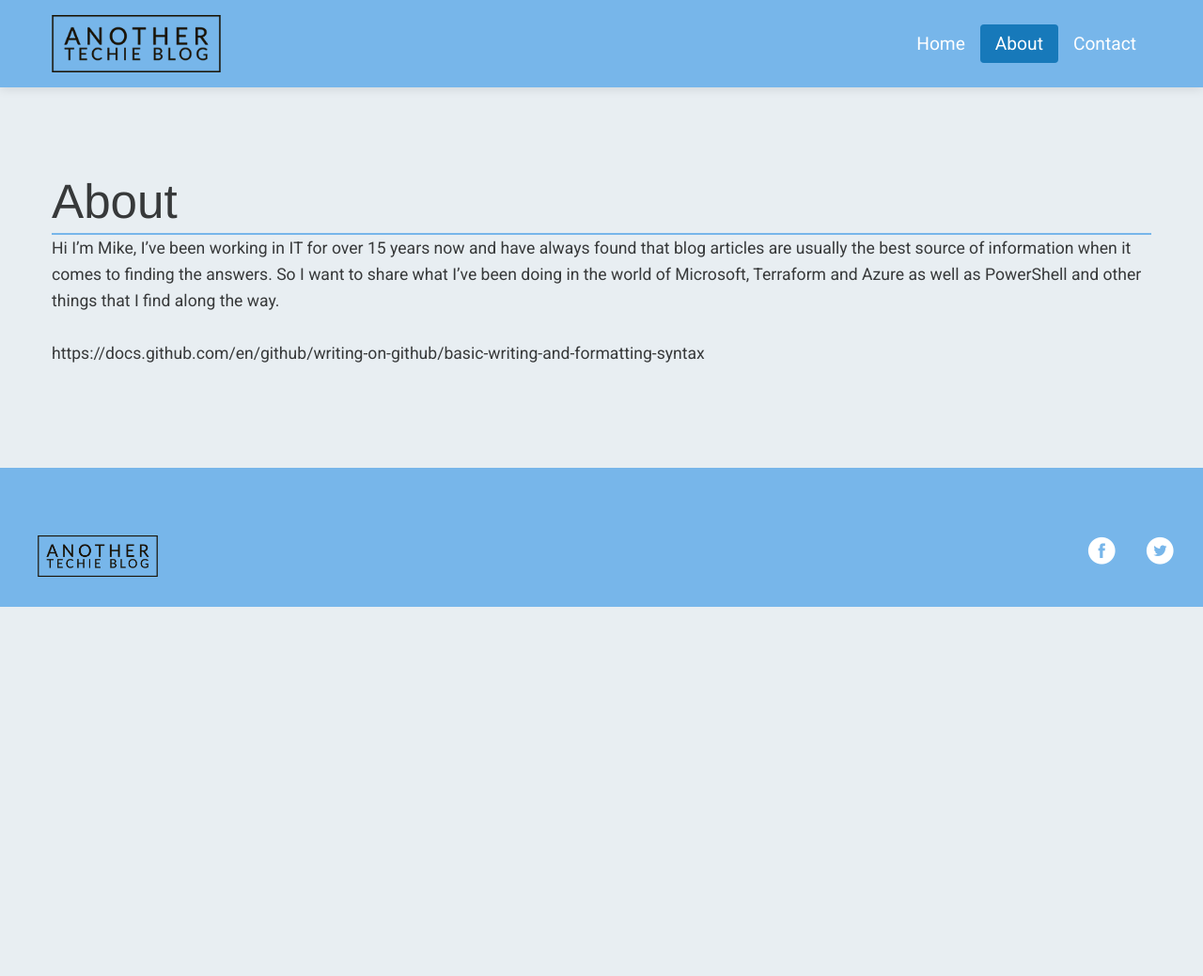
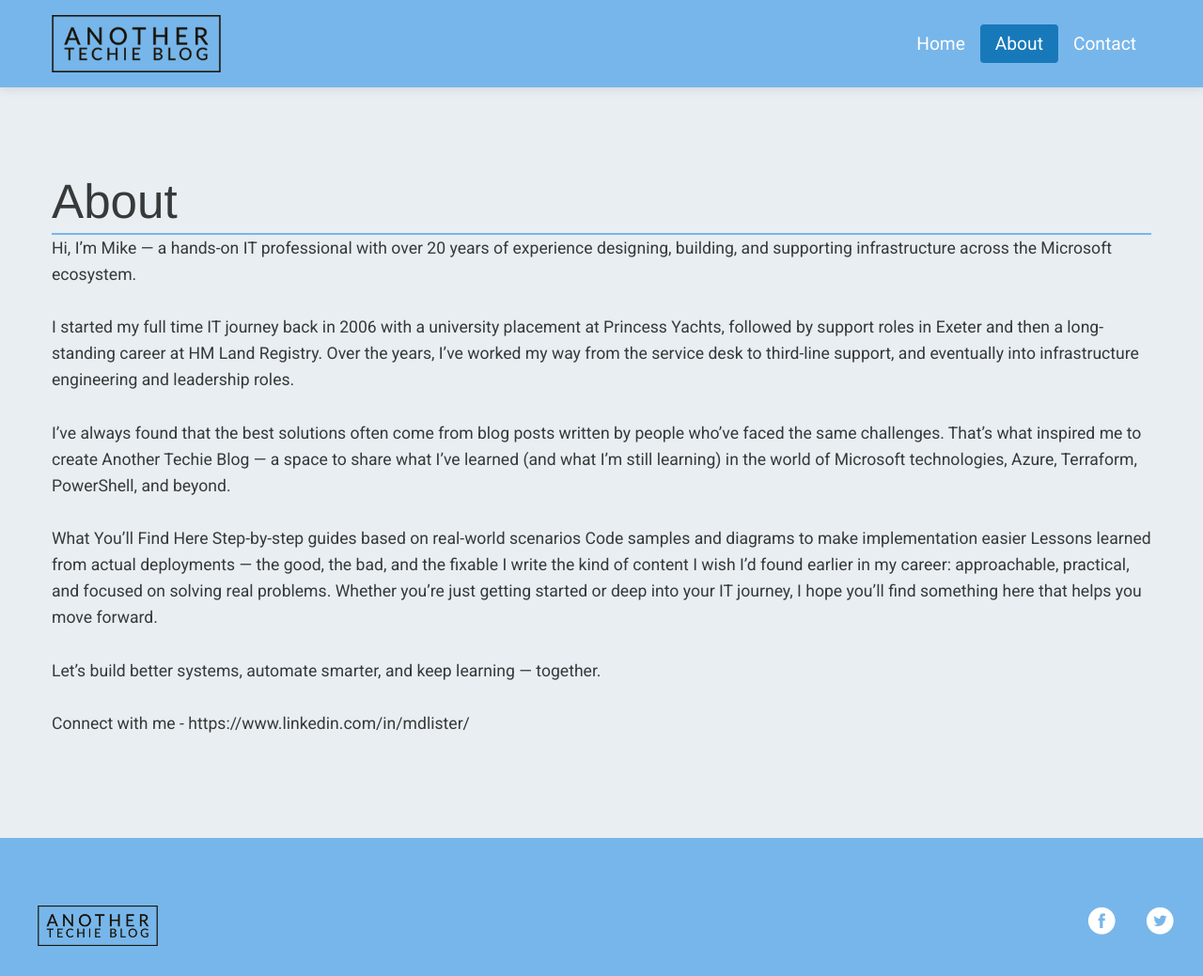
Before and after one commit to mdlister/Another-Techie-Blog, a Jekyll site: the page built from about.md, in a window 1280 px wide. Shown: the whole page at 94% size. Built offline with Jekyll 4.4.1, drawn with Linux system fonts in a browser that asks for light colours; comment, search, counter and statistics services are not loaded; before the commit the page ends 900 px from its top, so only the background shows below that.

Commit message:
updated about me

```diff
--- a/about.md
+++ b/about.md
@@ -6,6 +6,18 @@
 ---
 
 
-Hi I'm Mike, I've been working in IT for over 15 years now and have always found that blog articles are usually the best source of information when it comes to finding the answers. So I want to share what I've been doing in the world of Microsoft, Terraform and Azure as well as PowerShell and other things that I find along the way.
+Hi, I’m Mike — a hands-on IT professional with over 20 years of experience designing, building, and supporting infrastructure across the Microsoft ecosystem.
 
-https://docs.github.com/en/github/writing-on-github/basic-writing-and-formatting-syntax
+I started my full time IT journey back in 2006 with a university placement at Princess Yachts, followed by support roles in Exeter and then a long-standing career at HM Land Registry. Over the years, I’ve worked my way from the service desk to third-line support, and eventually into infrastructure engineering and leadership roles.
+
+I’ve always found that the best solutions often come from blog posts written by people who’ve faced the same challenges. That’s what inspired me to create Another Techie Blog — a space to share what I’ve learned (and what I’m still learning) in the world of Microsoft technologies, Azure, Terraform, PowerShell, and beyond.
+
+What You’ll Find Here
+Step-by-step guides based on real-world scenarios
+Code samples and diagrams to make implementation easier
+Lessons learned from actual deployments — the good, the bad, and the fixable
+I write the kind of content I wish I’d found earlier in my career: approachable, practical, and focused on solving real problems. Whether you're just getting started or deep into your IT journey, I hope you’ll find something here that helps you move forward.
+
+Let’s build better systems, automate smarter, and keep learning — together.
+
+Connect with me - https://www.linkedin.com/in/mdlister/
```
